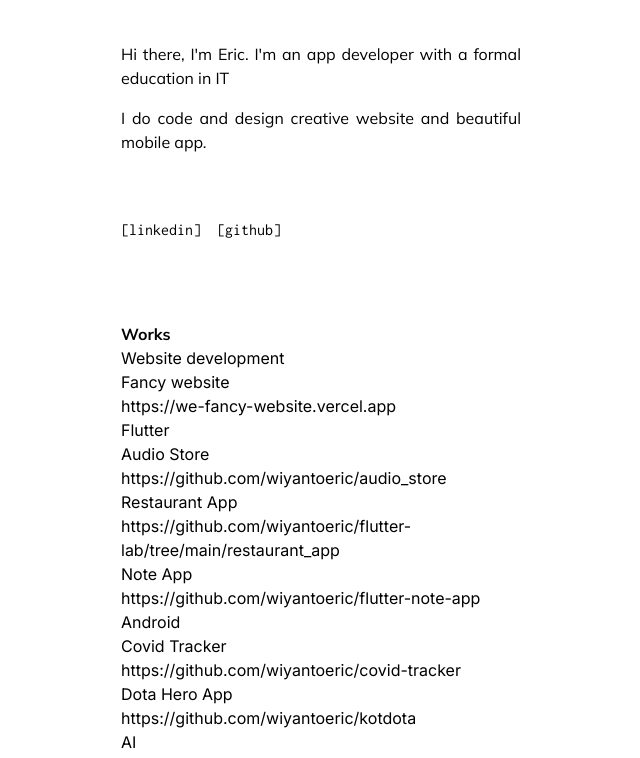
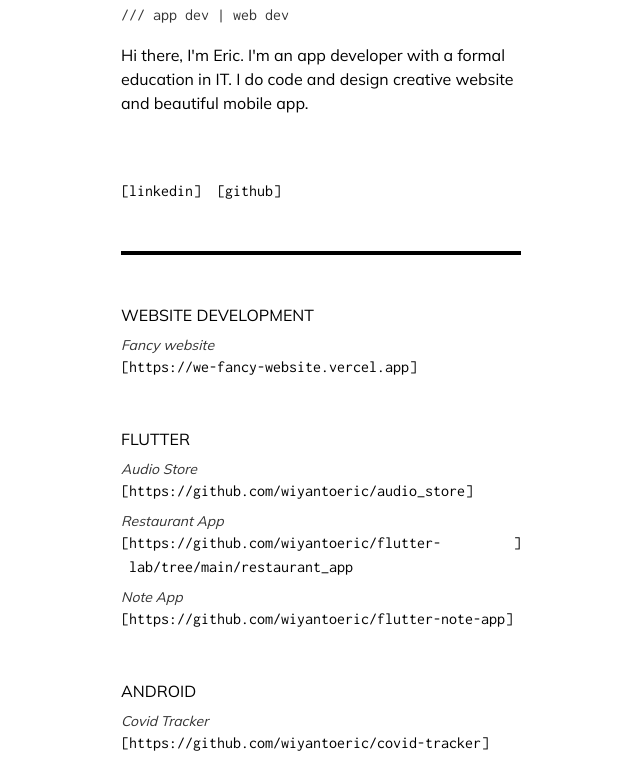
Before and after one commit to wiyantoeric/portfolio, a Next.js app: page /new in a window 1280 px wide. Shown: the part 282-1040 px from the top of the page, without its empty margins (319-959 px from the left). Built offline with nearby package versions, Linux system fonts and the light colour scheme.

Commit message:
feat(animation): update scroll bar animation

```diff
--- a/src/app/new/page.tsx
+++ b/src/app/new/page.tsx
@@ -1,132 +1,203 @@
 "use client";
 
-const articles = [
-  {
-    title: "Website development",
-    projects: [
-      {
-        title: "Fancy website",
-        link: "https://we-fancy-website.vercel.app",
-        alt: "we-fancy-website.vercel.app",
+import { useEffect, useRef, useState } from "react";
+import articleData from "../../data.json";
+import { Article } from "@/type/article";
+import initiateLenis from "@/utils/initiateLenis";
+import { motion, useScroll } from "framer-motion";
+import "../../styles/new.scss";
+import RevealText from "@/components/RevealText";
+
+const jobTitle = "/// app dev | web dev";
+const description =
+  "Hi there, I'm Eric. I'm an app developer with a formal education in IT. I do code and design creative website and beautiful mobile app.";
+
+const staggerChildren = (staggerDuration: number, delayChildren: number) => {
+  return {
+    initial: {},
+    animate: {
+      transition: {
+        delayChildren: delayChildren,
+        staggerChildren: staggerDuration,
       },
-    ],
-  },
-  {
-    title: "Flutter",
-    projects: [
-      {
-        title: "Audio Store",
-        link: "https://github.com/wiyantoeric/audio_store",
-        alt: "github.com/wiyantoeric/audio_store",
-      },
-      {
-        title: "Restaurant App",
-        link: "https://github.com/wiyantoeric/flutter-lab/tree/main/restaurant_app",
-        alt: "github.com/wiyantoeric/flutter-lab/tree/main/restaurant_app",
-      },
-      {
-        title: "Note App",
-        link: "https://github.com/wiyantoeric/flutter-note-app",
-        alt: "github.com/wiyantoeric/flutter-note-app",
-      },
-    ],
-  },
-  {
-    title: "Android",
-    projects: [
-      {
-        title: "Covid Tracker",
-        link: "https://github.com/wiyantoeric/covid-tracker",
-        alt: "github.com/wiyantoeric/covid-tracker",
-      },
-      {
-        title: "Dota Hero App",
-        link: "https://github.com/wiyantoeric/kotdota",
-        alt: "github.com/wiyantoeric/kotdota",
-      },
-    ],
-  },
-  {
-    title: "AI",
-    projects: [
-      {
-        title: "License Plate Recognition",
-        link: "https://github.com/wiyantoeric/license-plate-recognition",
-        alt: "github.com/wiyantoeric/license-plate-recognition",
-      },
-      {
-        title: "Piano Optical Music Recognition",
-        link: "https://omr-wiyantoeric.streamlit.app",
-        alt: "omr-wiyantoeric.streamlit.app",
-      },
-    ],
-  },
-];
+    },
+  };
+};
 
 function NewPage() {
+  const articles: Article[] = articleData as Article[];
+
+  const containerRef = useRef(null);
+  const { scrollYProgress } = useScroll({
+    target: containerRef,
+    offset: ["start end", "end end"],
+  });
+
+  useEffect(() => {
+    initiateLenis();
+  });
+
   return (
-    <div className="absolute left-1/2 top-[10%] max-w-[400px] -translate-x-1/2">
-      <div className="sticky h-1 w-full bg-black"></div>
-      <div className="mt-4 flex flex-col gap-20">
+    <div
+      ref={containerRef}
+      className="absolute left-1/2 top-[10%] max-w-[400px] -translate-x-1/2 pb-40"
+    >
+      <Bar direction="right" />
+
+      <div className="mt-4 flex flex-col gap-12">
         <div className="flex flex-col gap-4">
-          <h1 className="font-mulish text-7xl font-bold text-black">
-            Eric Wiyanto
-          </h1>
-          <h2 className="font-inconsolata text-black opacity-80">
-            {"// app developer"}
-          </h2>
-          <div className="mt-6 space-y-4">
-            <p className="font-mulish text-justify">
-              {
-                "Hi there, I'm Eric. I'm an app developer with a formal education in IT"
-              }
-            </p>
-            <p className="font-mulish text-justify">
-              {
-                "I do code and design creative website and beautiful mobile app."
-              }
-            </p>
+          {/* <h1 className="font-mulish text-7xl font-bold text-black">Eric Wiyanto</h1> */}
+          <RevealText
+            text="Eric"
+            delay={0.2}
+            duration={2}
+            className="font-mulish text-7xl font-bold text-black"
+          />
+          <RevealText
+            text="Wiyanto"
+            delay={0.65}
+            duration={2}
+            className="mb-2 font-mulish text-7xl font-bold text-black"
+          />
+          <RevealText
+            text={jobTitle}
+            delay={1.4}
+            duration={1.5}
+            className="font-inconsolata text-black opacity-80"
+          />
+
+          <div className="flex flex-auto flex-wrap">
+            {description.split(" ").map((word, index) => {
+              return (
+                <>
+                  <RevealText
+                    text={word}
+                    duration={0.75}
+                    delay={2.4 + index * 0.1}
+                    className="font-mulish"
+                  />
+                  <span className="font-mulish">&nbsp;</span>
+                </>
+              );
+            })}
           </div>
-          <nav className="mt-12 flex flex-row gap-4">
+
+          <motion.div
+            initial={{
+              opacity: 0,
+            }}
+            animate={{
+              opacity: 1,
+              transition: {
+                delay: 2.5,
+                duration: 0.5,
+                ease: "easeOut",
+              },
+            }}
+            className="mt-12 flex flex-row gap-4"
+          >
             <a
-              className="font-inconsolata group"
+              className="animated-link group font-inconsolata"
               href="https://linkedin.com/in/ericwiyanto"
+              aria-label="Eric Wiyanto linkedin profile"
+              target="_blank"
             >
               [<span className="group-hover:underline">linkedin</span>]
             </a>
             <a
-              className="font-inconsolata group"
+              className="animated-link group font-inconsolata"
               href="https://github.com/wiyantoeric"
+              aria-label="Eric Wiyanto github profile"
+              target="_blank"
             >
               [<span className="group-hover:underline">github</span>]
             </a>
-          </nav>
+          </motion.div>
         </div>
 
         {/* <div className="font-mulish font-bold text-white bg-black w-fit px-1">
           Works
         </div> */}
-        <div>
-          <p className="font-mulish font-bold">Works</p>
-          <div className="flex flex-col">
-            {articles.map((e) => {
+        <Bar sticky={true} direction="left" />
+
+        <motion.div
+          initial={{
+            opacity: 0,
+          }}
+          animate={{
+            opacity: 1,
+            transition: {
+              delay: 3,
+              duration: 0.5,
+              ease: "easeOut",
+            },
+          }}
+        >
+          <div className="flex flex-col gap-12">
+            {articles.map((article) => {
               return (
-                <div key={e.title}>
-                  <p>{e.title}</p>
-                  {e.projects.map((p) => {
-                    return <div key={p.title}>
-                      <p>{p.title}</p>
-                      <a>{p.link}</a>
-                    </div>;
+                <div className="space-y-2" key={article.title}>
+                  <p className="font-mulish uppercase">{article.title}</p>
+                  {article.projects.map((project) => {
+                    return (
+                      <div key={project.title} className="">
+                        <p className="font-mulish text-sm italic opacity-80">
+                          {project.title}
+                        </p>
+                        <a
+                          className="animated-link group cursor-pointer font-inconsolata"
+                          href={project.link}
+                          aria-label={project.alt}
+                          target="_blank"
+                        >
+                          [
+                          <span className="group-hover:underline">
+                            {project.link}
+                          </span>
+                          ]
+                        </a>
+                      </div>
+                    );
                   })}
                 </div>
               );
             })}
           </div>
-        </div>
+        </motion.div>
       </div>
     </div>
   );
+
+  function Bar({
+    direction,
+    sticky = false,
+  }: {
+    direction: "right" | "left";
+    sticky: boolean;
+  }) {
+    return (
+      <motion.div
+        className={`h-fit w-full origin-${direction} ${
+          sticky ? "sticky" : ""
+        } top-0`}
+        initial={{ scaleX: 0 }}
+        animate={{
+          scaleX: 1,
+          transition: {
+            delay: 1,
+            duration: 1,
+          },
+        }}
+      >
+        <motion.div
+          className={`origin-${direction} h-1 w-full bg-black`}
+          style={{
+            scaleX: scrollYProgress,
+          }}
+        ></motion.div>
+      </motion.div>
+    );
+  }
 }
 
 export default NewPage;
--- /dev/null
+++ b/src/data.json
@@ -0,0 +1,62 @@
+[
+  {
+    "title": "Website development",
+    "projects": [
+      {
+        "title": "Fancy website",
+        "link": "https://we-fancy-website.vercel.app",
+        "alt": "we-fancy-website.vercel.app"
+      }
+    ]
+  },
+  {
+    "title": "Flutter",
+    "projects": [
+      {
+        "title": "Audio Store",
+        "link": "https://github.com/wiyantoeric/audio_store",
+        "alt": "github.com/wiyantoeric/audio_store"
+      },
+      {
+        "title": "Restaurant App",
+        "link": "https://github.com/wiyantoeric/flutter-lab/tree/main/restaurant_app",
+        "alt": "github.com/wiyantoeric/flutter-lab/tree/main/restaurant_app"
+      },
+      {
+        "title": "Note App",
+        "link": "https://github.com/wiyantoeric/flutter-note-app",
+        "alt": "github.com/wiyantoeric/flutter-note-app"
+      }
+    ]
+  },
+  {
+    "title": "Android",
+    "projects": [
+      {
+        "title": "Covid Tracker",
+        "link": "https://github.com/wiyantoeric/covid-tracker",
+        "alt": "github.com/wiyantoeric/covid-tracker"
+      },
+      {
+        "title": "Dota Hero App",
+        "link": "https://github.com/wiyantoeric/kotdota",
+        "alt": "github.com/wiyantoeric/kotdota"
+      }
+    ]
+  },
+  {
+    "title": "AI",
+    "projects": [
+      {
+        "title": "License Plate Recognition",
+        "link": "https://github.com/wiyantoeric/license-plate-recognition",
+        "alt": "github.com/wiyantoeric/license-plate-recognition"
+      },
+      {
+        "title": "Piano Optical Music Recognition",
+        "link": "https://omr-wiyantoeric.streamlit.app",
+        "alt": "omr-wiyantoeric.streamlit.app"
+      }
+    ]
+  }
+]
--- /dev/null
+++ b/src/styles/new.scss
@@ -0,0 +1,10 @@
+.animated-link {
+  display: flex;
+  gap: 0rem;
+  //   transition: gap 0.3s cubic-bezier(0.075, 0.82, 0.165, 1); // circ-out easing
+  transition: gap 0.55s cubic-bezier(0.165, 0.84, 0.44, 1);
+
+  &:hover {
+    gap: 0.5rem;
+  }
+}
--- /dev/null
+++ b/src/type/article.ts
@@ -0,0 +1,10 @@
+interface Project {
+  title: string;
+  link: string;
+  alt: string;
+}
+
+export interface Article {
+  title: string;
+  projects: Project[];
+}
```
